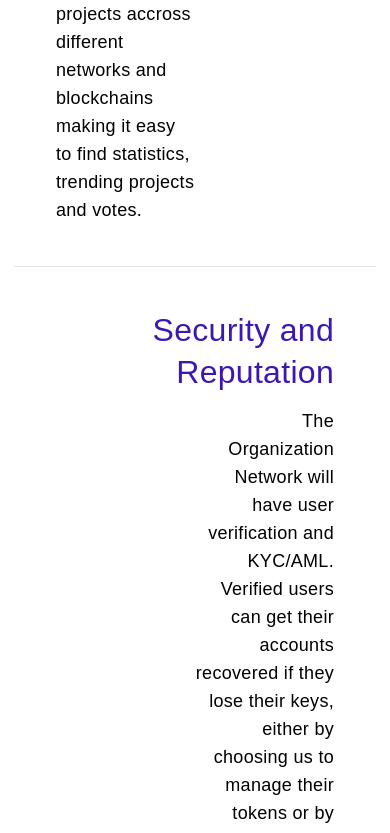
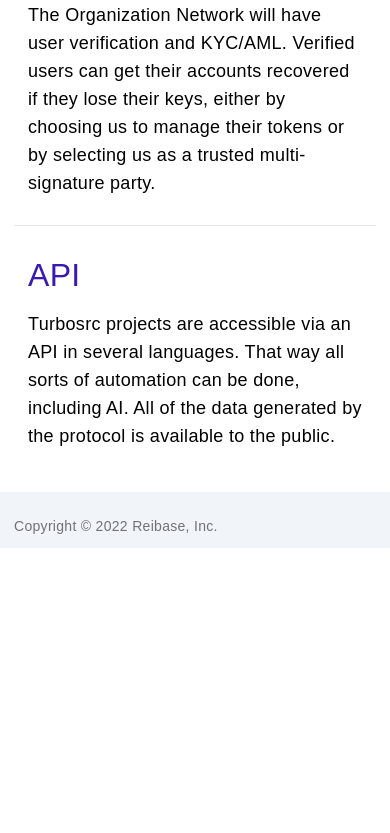
Before and after one commit to jex441/reibasewebsite, a website: page public/services.html in a window 390 px wide. Shown: the part 602-1435 px from the top of the page. After the commit the page ends 1150 px from the top, so only its background shows below. Drawn offline with nearby package versions, Linux system fonts and the light colour scheme.

Commit message:
services mobile

```diff
--- a/public/services.css
+++ b/public/services.css
@@ -38,7 +38,6 @@
     margin-top:1rem;
     font-size: 26px;
 }
-
 .serviceText {
 display: flex;
 justify-content: flex-start;
@@ -80,7 +79,6 @@ align-items: flex-end;
         margin: 10rem 1rem 1rem 1rem;
         font-size: 24px;
     }
-
     .servicesContent {
         padding: 1rem;
     }
@@ -91,4 +89,21 @@ align-items: flex-end;
         line-height: 1.5rem;
         text-align: center;
     }
+    .services {
+        display:none;
+    }
+    .serviceText {
+        width: 100%;
+        margin: 0;
+        padding: 2rem 1rem 2rem 1rem;
+        justify-content: flex-start;
+    }
+    .serviceText:nth-child(3) {
+        text-align: left;
+        justify-content: flex-start;
+        align-items: flex-start;
+        }
+        .serviceText p {
+            width: 100%;
+        }
 }
--- a/public/style.css
+++ b/public/style.css
@@ -279,7 +279,7 @@ a:active {
         align-items: flex-start;
     }
     .intro {
-        text-align: center;
+        text-align: left;
         width: 100%;
     }
     .emailList {
```
